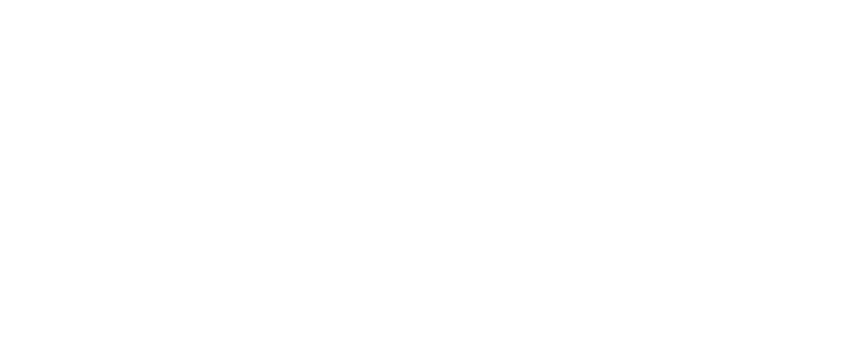
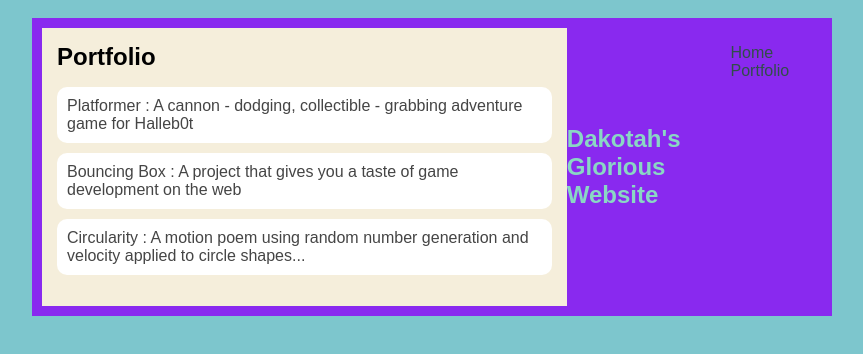
Before and after one commit to DTanzey896/DTanzey896.github.io, a plain HTML site: page portfolio.html in a window 1280 px wide. Shown: the whole page, without its empty margins (208-1071 px from the left). Drawn offline with Linux system fonts and the light colour scheme.

Commit message:
add portfolio.html file

```diff
--- a/portfolio.html
+++ b/portfolio.html
@@ -0,0 +1,33 @@
+<!DOCTYPE HTML>
+<html>
+    <head>
+        <title>Dakotah's Amazing Future Website</title>
+        <link rel="stylesheet" href="style.css">
+    </head>
+
+    <body>
+        <div id="all-contents">
+            <nav>
+                <main>
+                    <div class="content">
+                         <h1>Portfolio</h1>
+                           <ul id="portfolio">
+                            <li><a href="projects/platformer/">Platformer : A cannon - dodging, collectible - grabbing adventure game for Halleb0t</a></li>
+                            <li><a href="projects/bouncing-box/">Bouncing Box : A project that gives you a taste of game development on the web </a></li>
+                            <li><a href="projects/circularity/">Circularity : A motion poem using random number generation and velocity applied to circle shapes...</a></li>
+                           </ul>
+                    </div>
+                </main>
+                <h1>Dakotah's Glorious Website</h1>
+                <ul id="nav-ul">
+                    <li class="nav-li">
+                        <a class="nav-a" href="index.html">Home</a>
+                    </li>
+                    <li class="nav-li">
+                        <a class="nav-a" href="portfolio.html">Portfolio</a>
+                    </li>
+                </ul>
+            </nav>
+        </div>
+    </body>
+</html>
--- a/style.css
+++ b/style.css
@@ -1,6 +1,6 @@
 body {
-    background: rgb(81, 0, 110);
-    color: rgb(0, 153, 155);
+    background: rgb(125, 198, 205);
+    color: rgb(45, 45, 45);
     padding: 10px;
     font-family: arial;
 }
@@ -11,17 +11,15 @@ body {
 
 /* navigation menu */
 nav {
-    border-radius: 50% 20% / 10% 40%;
-    background: rgb(118, 111, 163);
+    background: rgb(137, 41, 239);
    margin: 0 auto;
-   margin-bottom: 20px;
     display: flex;
     padding: 10px;
 }
 h1 {
     display: flex;
     align-items: center;
-    color: rgb(186, 186, 186);
+    color: rgb(138, 215, 196);
     flex: 1;
     margin: 0;
 }
@@ -34,12 +32,12 @@ h1 {
 }
 a {
     text-decoration: none;
-    color: #263f2d;
+    color: #314e4a;
 }
 
 /* main container area beneath menu */
 main {
-    background: rgb(148, 214, 144);
+    background: rgb(245, 238, 219);
     display: flex;
 }
 .sidebar {
@@ -56,9 +54,35 @@ main {
 
 /* portfolio styles */
 #interests {
-    border: 4px rgb(120, 174, 116) ridge;
+    border: 4px silver ridge;
     padding: 8px;
 }
 h2, h3 {
     margin: 0px;
 }
+        /* portfolio styles */
+        .content h1 {
+            color: black;
+
+        }
+
+        #portfolio {
+            list-style-type: none;
+            padding-left: 0;
+        }
+
+        #portfolio li {
+            background: #fff;
+            padding: 10px;
+            border-radius: 10px;
+            margin-bottom: 10px;
+        }
+
+        #portfolio li:hover {
+            background: #eee;
+        }
+
+        #portfolio a {
+            text-decoration: none;
+            color: #454545;
+        }
```
Also changed, not shown: index.html (+6 -7 lines).
